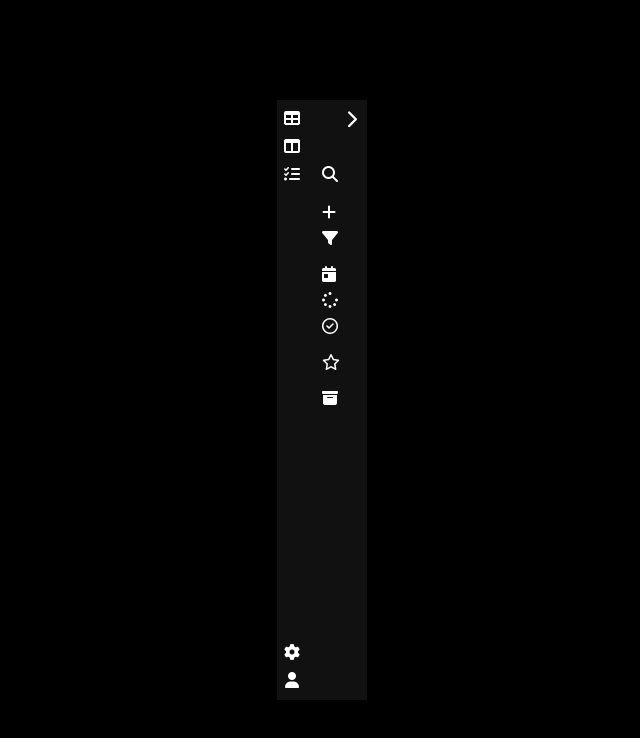
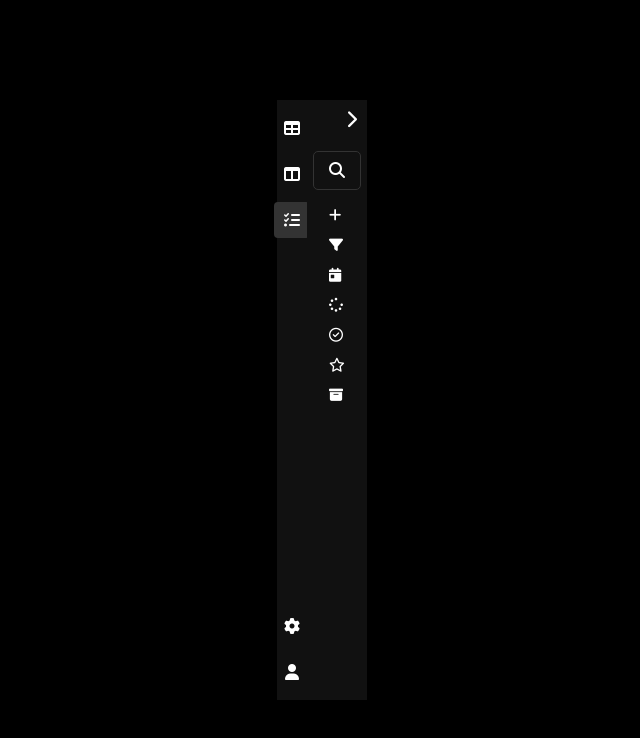
Before and after one commit to Gaurav460/recruitCRMSideBarAssignment, a plain HTML site: page index.html in a window 1280 px wide. Shown: the whole page, without its empty margins (318-958 px from the left). Drawn offline with Linux system fonts and the light colour scheme.

Commit message:
Sidebar::Search icon and on hover menu changes

```diff
--- a/index.html
+++ b/index.html
@@ -38,17 +38,13 @@
                     <i class="fa-solid fa-chevron-right"></i>
                 </span>
             </div>
+            <!-- Common Search Bar -->
+            <div class="search-bar">
+                <span> <i class="fa-solid fa-search"></i>
+                </span>
+                <input type="text" placeholder="Search..." class="text-label">
+            </div>
             <div class="content">
-
-
-
-                <!-- Common Search Bar -->
-                <div class="search-bar">
-                    <span class="search-icon"> <i class="fa-solid fa-search"></i>
-                    </span>
-                    <input type="text" placeholder="Search..." class="text-label">
-                </div>
-
                 <!-- Dynamic Content Area (all pre-written) -->
                 <div id="dynamicContent">
                     <!-- Dashboard Section -->
@@ -56,7 +52,6 @@
 
                         <div class="category-heading text-label">Dashboard Types</div>
 
-                        <div class="task-group">
                             <div class="task-header">
                                 <i class="fa-regular fa-eye"></i><span class="text-label">Overview</span>
                             </div>
@@ -96,11 +91,9 @@
                                 <div class="sub-item text-label">Profit & Loss Summary</div>
 
                             </div>
-                        </div>
 
                         <div class="category-heading text-label">Report Summaries</div>
 
-                        <div class="task-group">
                             <div class="task-header" onclick="toggleSubTasks(this)">
                                 <i class="fa-regular fa-clipboard"></i>
                                 <span class="text-label">Weekly Reports</span>
@@ -141,10 +134,8 @@
 
 
                             </div>
-                        </div>
                         <div class="category-heading text-label">Business Intelligence</div>
 
-                        <div class="task-group">
                             <div class="task-header" onclick="toggleSubTasks(this)">
                                 <i class="fa-regular fa-chart-bar"></i>
                                 <span class="text-label">Performance Metrics</span>
@@ -172,11 +163,10 @@
                             </div>
 
                         </div>
-                    </div>
 
                     <!-- Tasks Section -->
                     <div class="section" id="tasksSection" style="display:none;">
-                        <div class="task-group">
+                        <div>
                             <div class="category-heading text-label">Quick Actions</div>
                             <div class="task-header">
                                 <i class="fa-solid fa-plus"></i><span class="text-label">New Task</span>
@@ -187,7 +177,6 @@
                         </div>
                         <div class="category-heading text-label">My Tasks</div>
 
-                        <div class="task-group">
                             <div class="task-header" onclick="toggleSubTasks(this)">
                                 <i class="fa-solid fa-calendar-day"></i>
                                 <span class="text-label">Due Today</span>
@@ -217,24 +206,19 @@
                                 <div class="sub-item text-label">Update dependencies</div>
                                 <div class="sub-item text-label">Code review completed</div>
                             </div>
-                        </div>
                         <div class="category-heading text-label">Other</div>
 
-                        <div class="task-group">
                             <div class="task-header">
                                 <i class="fa-regular fa-star"></i>
                                 <span class="text-label">Priority tasks</span>
                                 <span><i class="text-label arrow fa-solid fa-chevron-down"></i></span>
                             </div>
-                        </div>
-                        <div class="task-group">
                             <div class="task-header">
 
                                 <i class="fa-solid fa-box-archive"></i>
 
                                 <div class="text-label">Archived</div>
                             </div>
-                        </div>
                     </div>
                     <!-- Settings Section -->
                     <div class="section" id="settingsSection" style="display:none;">
--- a/script.js
+++ b/script.js
@@ -54,6 +54,20 @@ function toggleSubTasks(header) {
     }
 }
 
+// Get all left-bar icons
+const sidebarIcons = document.querySelectorAll(".left-bar span");
+
+// Add click event to each
+sidebarIcons.forEach(icon => {
+    icon.addEventListener("click", () => {
+        // Remove active from all
+        sidebarIcons.forEach(i => i.classList.remove("active"));
+        // Add active to clicked one
+        icon.classList.add("active");
+    });
+});
+
 
 // Load Dashboard by default
 showSection('tasks');
+document.querySelector(".left-bar span:nth-child(3)").classList.add("active");
--- a/style.css
+++ b/style.css
@@ -98,8 +98,11 @@ body {
     align-items: center;
     background: #111;
     border-radius: 3px;
-    padding: 5px;
-    margin-bottom: 10px;
+    margin: 0 6px;
+    padding: 15px;
+    border: 1px solid #333;
+    border-radius: 5px;
+    height: 7px;
 }
 
 .search-bar input {
@@ -109,10 +112,7 @@ body {
     padding: 5px;
     background: #111;
     color: white;
-}
 
-.search-icon {
-    margin-right: 5px;
 }
 
 .section-heading {
@@ -124,22 +124,48 @@ body {
     align-items: center;
 }
 
+/* Sidebar top/bottom buttons (icons) */
+.left-bar span {
+    display: flex;
+    justify-content: center;
+    align-items: center;
+    padding: 10px;
+    cursor: pointer;
+    transition: background 0.3s ease;
+}
 
+.left-bar span:hover {
+    background: #333;
+    /* light gray */
+    border-radius: 6px;
+}
+
+/* Active (clicked) icon */
+.left-bar span.active {
+    background: #333;
+    /* blue highlight */
+    color: white;
+    border-radius: 4px;
+}
+
+/* Task headers */
 .task-header {
     display: flex;
     align-items: center;
-    gap: 5px;
-    background: none;
-    border: none;
+    gap: 8px;
+    padding: 8px 12px;
+    cursor: pointer;
+    border-radius: 6px;
+    transition: background 0.3s ease;
     color: white;
-    cursor: pointer;
-    padding: 5px;
-    width: 100%;
-    text-align: left;
+    font-size: 14px;
+    font-weight: 500;
+    font-family: system-ui, -apple-system, BlinkMacSystemFont, 'Segoe UI', Roboto, Oxygen, Ubuntu, Cantarell, 'Open Sans', 'Helvetica Neue', sans-serif;
 }
 
-.task-group {
-    margin: 10px 0;
+.task-header:hover {
+    background: #333;
+    /* light hover */
 }
 
 .sub-tasks {
@@ -183,9 +209,19 @@ body {
     margin-left: 20px;
 }
 
+/* Sub menu items */
 .sub-item {
-    padding: 5px 0;
-    color: #ccc;
+    padding: 6px 20px;
+    cursor: pointer;
+    border-radius: 4px;
+    transition: background 0.3s ease;
+    color: #999;
+    font-size: 14px;
+    font-weight: 500;
+    font-family: system-ui, -apple-system, BlinkMacSystemFont, 'Segoe UI', Roboto, Oxygen, Ubuntu, Cantarell, 'Open Sans', 'Helvetica Neue', sans-serif;
+}
+.sub-item:hover {
+    background: #333;
 }
 
 /* Right panel scrollable content */
```
